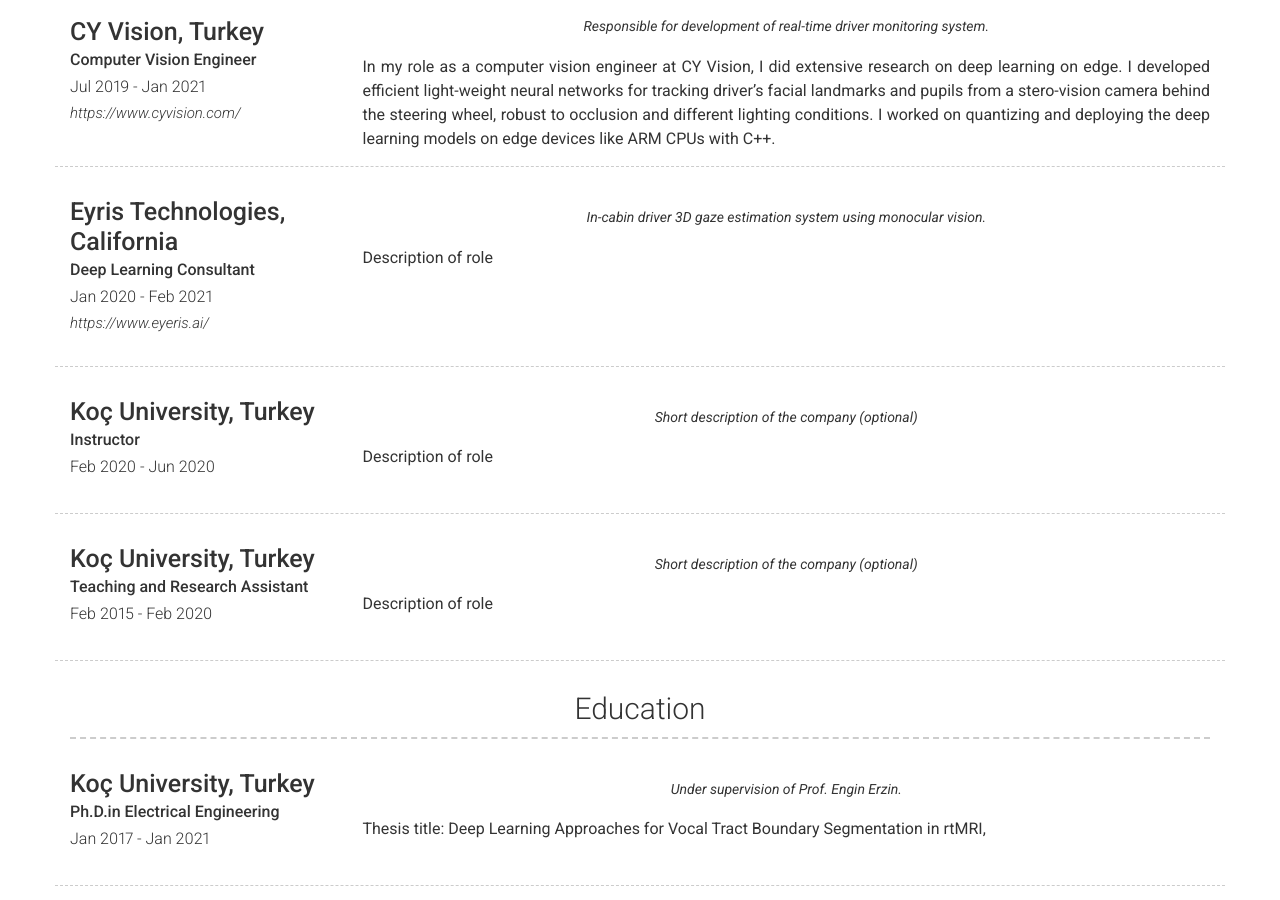
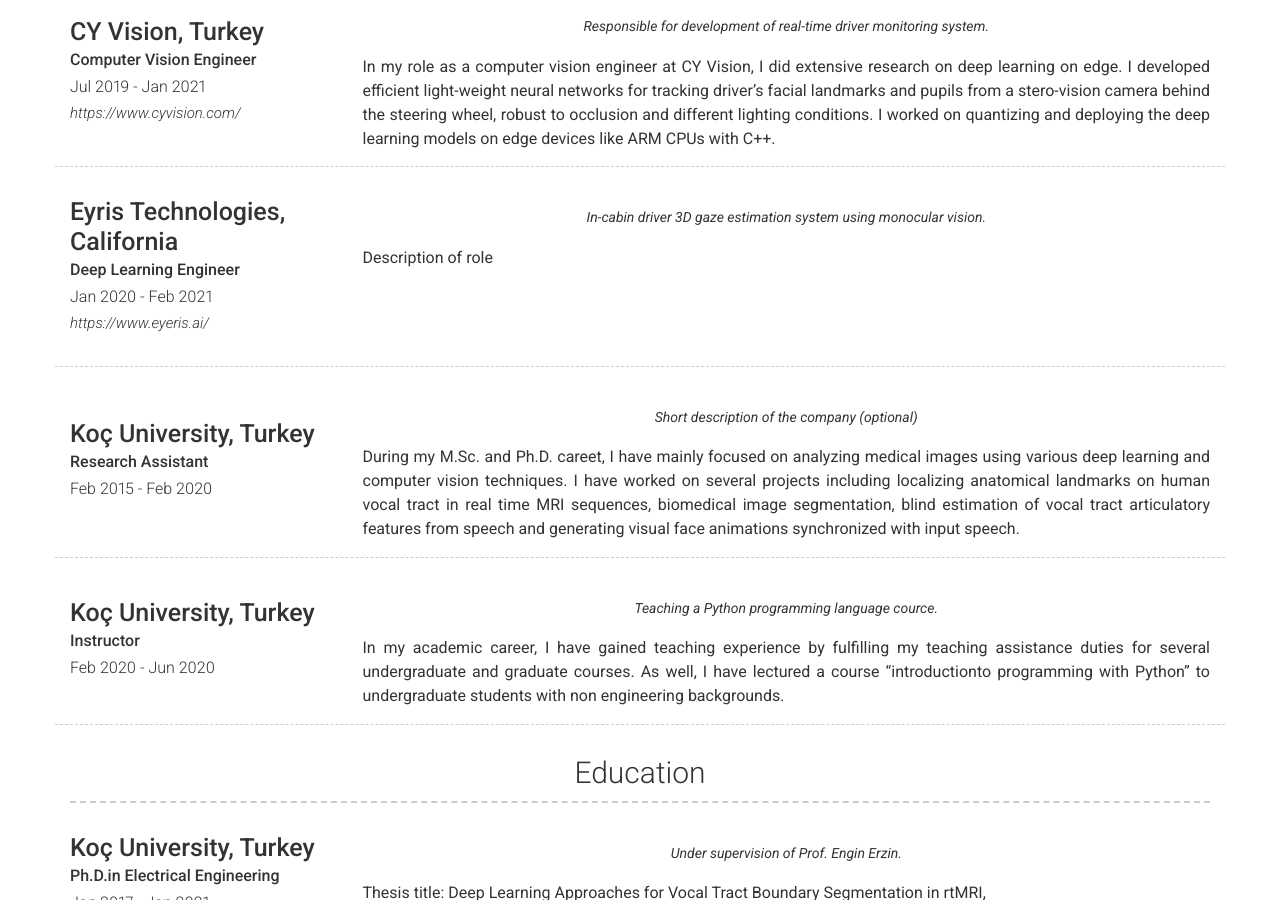
Before and after one commit to sasanasadiabadi/cv, a Jekyll site: the page built from index.md, in a window 1280 px wide and 900 px high, scrolled down 1352 px. Built offline with Jekyll 4.4.1, drawn with Linux system fonts in a browser that asks for light colours; nearby versions of some CDN libraries; some of the changed text lies outside the part shown.

Commit message:
update cv

```diff
--- a/_config.yml
+++ b/_config.yml
@@ -56,7 +56,8 @@ about_content: | # this will include new lines to allow paragraphs
   I'm passionate about solving real world problems with a strong research background in industry and academy. Having experienced working with people from around the world
   in various teams and under different industry systems.
 
-  My work and research focuses on ...
+  My work and research focuses on **spatio-temporal medical image analysis, multimodal signal processing and deep learning on edge**. I'm mostly intrested in optimizing
+  deep neural networks for real-time intelligent data-driven systems.
 content:
   - title: Projects # Title for the section
     layout: list # Type of content section (list/text)
@@ -65,7 +66,7 @@ content:
         border: weak  # Value of `weak` will display a weak border below this item. # Any
                       # other value (or no value) means no border will be displayed
         title: rtMRI-VTAT
-        link: Link to project (eg. sproogen.github.io/modern-resume-theme)(optional)
+        link: https://github.com/sasanasadiabadi/rtMRI-VTAT
         link_text: https://github.com/sasanasadiabadi/rtMRI-VTAT
         additional_links:
           - title:  Github page for project (eg. sproogen/modern-resume-theme)
@@ -89,7 +90,7 @@ content:
         caption: Feb 2021 - present
         link: https://www.wur.nl/en.htm
         quote: >
-          Conducting research project  under the [4TU. Precision Medicine](https://www.4tu.nl/precision-medicine/).
+          Conducting research project  under the [4TU Precision Medicine](https://www.4tu.nl/precision-medicine/).
         description: | # this will include new lines to allow paragraphs
           I conduct my postdoctoral research as a member of Laboratory of Biophysics ([BIP](https://www.wur.nl/en/Research-Results/Chair-groups/Agrotechnology-and-Food-Sciences/Laboratory-of-Biophysics.htm)) at WUR.
           My research mainly focuses on applications of deep learning in analysis of quantitative MRI. I implement neural networks for spatio-temporal modeling of 3D MRI data and unsupervised clustering of biological tissues.
@@ -119,7 +120,7 @@ content:
       - layout: left
         border: weak
         title: Eyris Technologies, California
-        sub_title: Deep Learning Consultant
+        sub_title: Deep Learning Engineer
         caption: Jan 2020 - Feb 2021
         link: https://www.eyeris.ai/
         quote: >
@@ -129,23 +130,26 @@ content:
       - layout: left
         border: weak
         title: Koç University, Turkey
-        sub_title: Instructor
-        caption: Feb 2020 - Jun 2020
-       # link: Link to company (optional)
-        quote: >
-          Short description of the company (optional)
-        description: | # this will include new lines to allow paragraphs
-          Description of role
-      - layout: left
-        border: weak
-        title: Koç University, Turkey
-        sub_title: Teaching and Research Assistant
+        sub_title: Research Assistant
         caption: Feb 2015 - Feb 2020
        # link: Link to company (optional)
         quote: >
           Short description of the company (optional)
         description: | # this will include new lines to allow paragraphs
-          Description of role
+          During my M.Sc. and Ph.D. careet, I have mainly focused on analyzing medical images using various deep learning and computer vision techniques. I have worked on several
+          projects including localizing anatomical landmarks on human vocal tract in real time MRI sequences, biomedical image segmentation, blind estimation of vocal tract articulatory features from speech
+          and generating visual face animations synchronized with input speech.
+      - layout: left
+        border: weak
+        title: Koç University, Turkey
+        sub_title: Instructor
+        caption: Feb 2020 - Jun 2020
+       # link: Link to company (optional)
+        quote: >
+          Teaching a Python programming language cource.
+        description: | # this will include new lines to allow paragraphs
+          In my academic career, I have gained teaching experience by fulfilling my teaching assistance duties for several undergraduate and graduate courses.
+          As well, I have lectured a course “introductionto programming with Python” to undergraduate students with non engineering backgrounds.
   - title: Education
     layout: list
     content:
```
